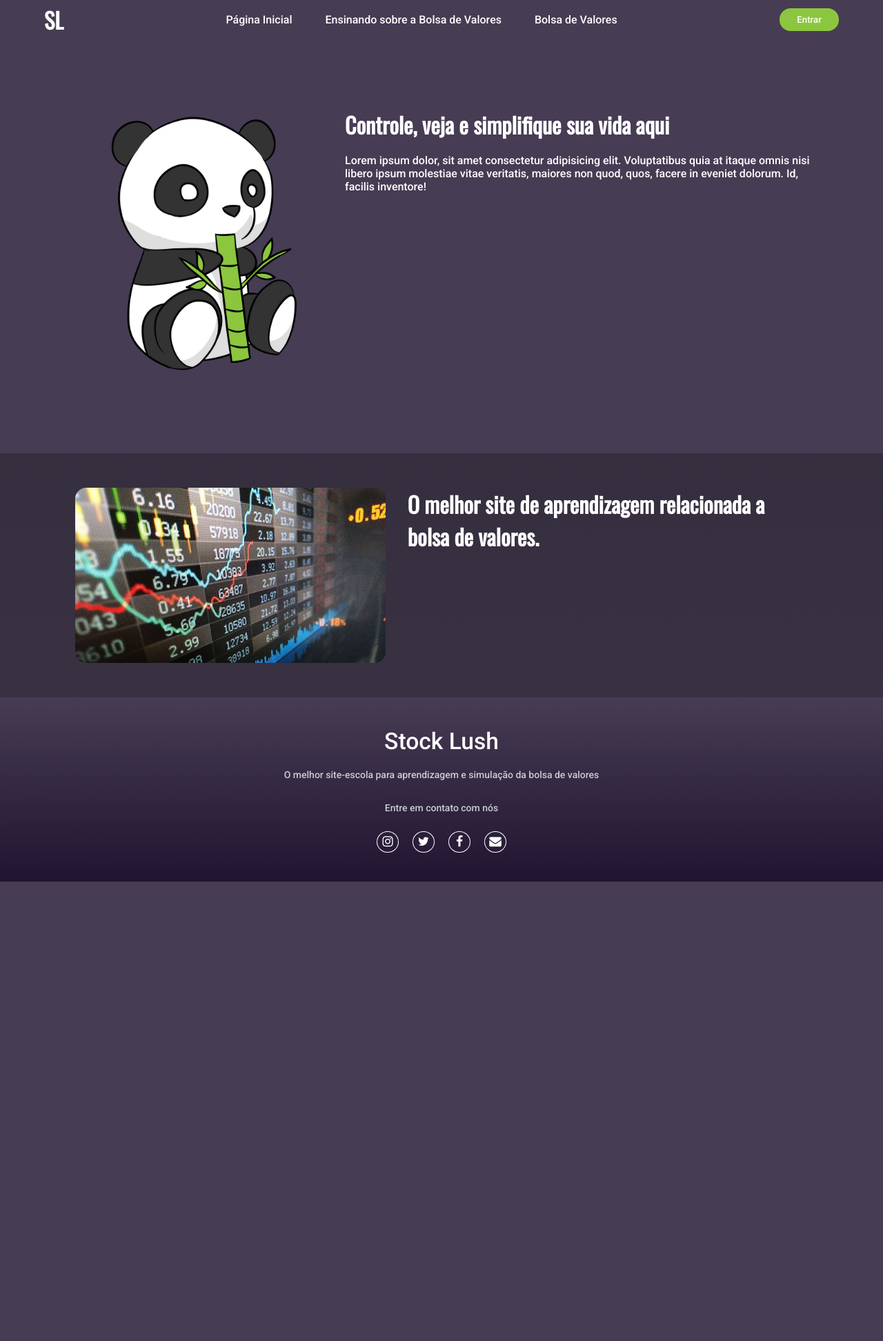
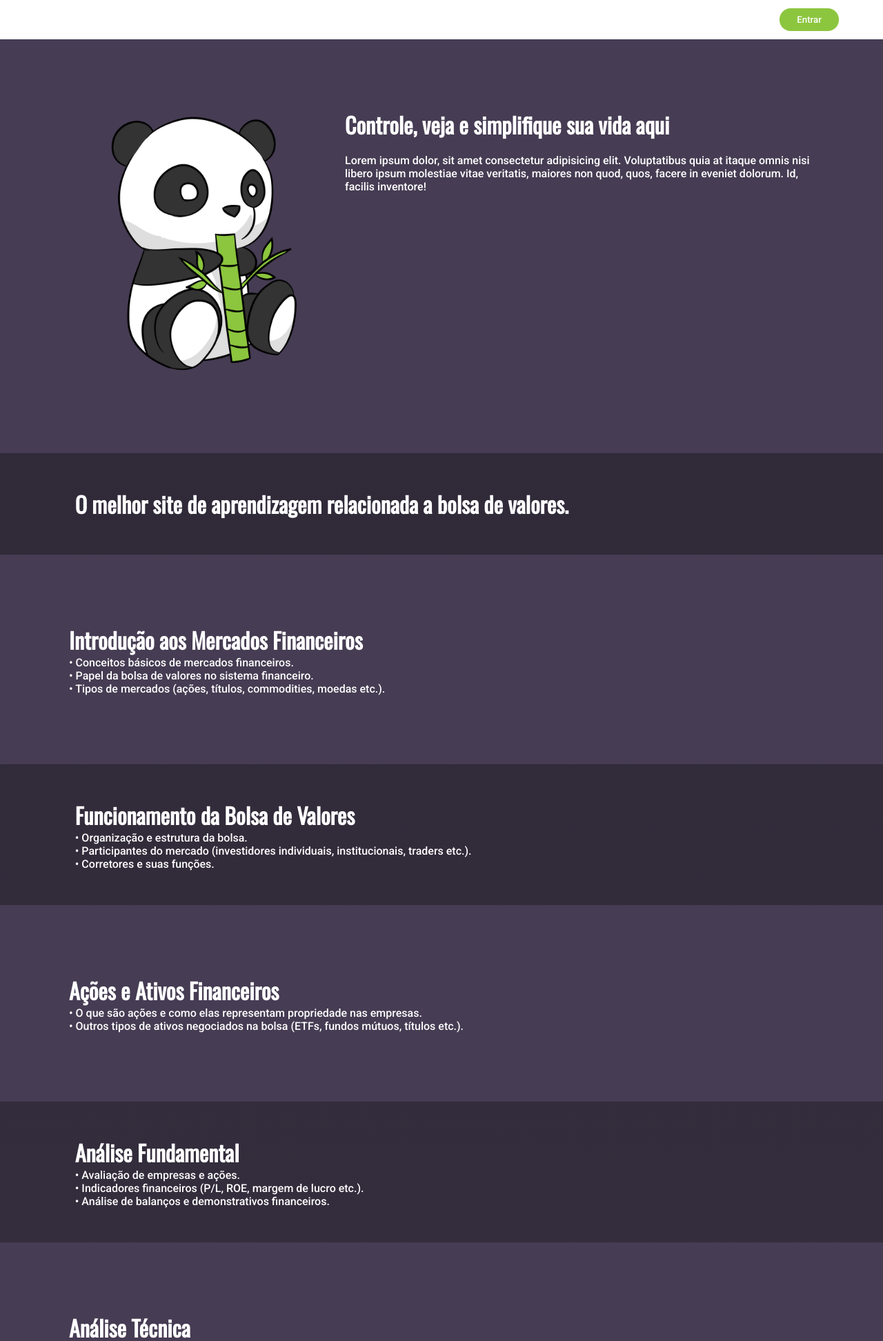
Before and after one commit to luisxDhshsh/projetointegrador2def, a PHP site: page /ensinadosobrebolsa.php in a window 1280 px wide. Shown: the top 1944 px of the page at 69% size. Before the commit the page ends 1278 px from the top, so only its background shows below. Run offline with PHP 8.4, Linux system fonts and the light colour scheme.

Commit message:
Add files via upload

```diff
--- a/assets/css/style.css
+++ b/assets/css/style.css
@@ -19,6 +19,7 @@ body {
     overflow-x: hidden;
     background: linear-gradient(#2E2836, #3C3446);
 }
+
 
 h1 {
 
@@ -49,7 +50,7 @@ header {
     justify-content: space-between;
     align-items: center;
     padding: 5px 5%;
-    background-color: #463C53;
+    background-color: white;
 }
 
 .logo {
@@ -86,7 +87,6 @@ header {
     margin-top: 50px;
     margin-bottom: 50px;
     width: 83vw;
-    display: flex;
     border-radius: 1rem;
     gap: 2rem;
 }
@@ -98,6 +98,11 @@ header {
 .follow-header {
     padding: 100px;
     display: flex;
+    background-color: #463C53;
+}
+
+.light-div {
+    padding: 100px;
     background-color: #463C53;
 }
 
@@ -314,3 +319,7 @@ footer {
         margin-bottom: 20px;
     }
 }
+
+#customizaçao{
+    color: black;
+}
--- a/ensinadosobrebolsa.php
+++ b/ensinadosobrebolsa.php
@@ -4,7 +4,7 @@
     <meta charset='utf-8'>
     <meta http-equiv='X-UA-Compatible' content='IE=edge'>
     <title>StockLush</title>
-    <link rel="shortcut icon" href="assets/img/White Gold Simple Icon Attorney & Law Logo.png type="image/x-icon">
+    <link rel="shortcut icon" href="assets/img/panda-login.png" type="image/x-icon">
     <meta name='viewport' content='width=device-width, initial-scale=1'>
     <link rel='stylesheet' type='text/css' media='screen' href='assets/css/style.css'>
     <link rel="stylesheet" href="https://stackpath.bootstrapcdn.com/font-awesome/4.7.0/css/font-awesome.min.css">
@@ -34,9 +34,96 @@
 </div>
 
 <div class="main-content">
-    <img src="assets/img/bolsa-de-val.jpeg" width="450px">
     <h1>O melhor site de aprendizagem relacionada a bolsa de valores.</h1>
 
+</div>
+
+<div class="light-div">
+    <h1>Introdução aos Mercados Financeiros </h1>
+    <p>• Conceitos básicos de mercados financeiros. <br>
+    • Papel da bolsa de valores no sistema financeiro. <br>
+• Tipos de mercados (ações, títulos, commodities, moedas etc.).</p>
+
+</div>
+
+<div class="main-content">
+   <h1>Funcionamento da Bolsa de Valores</h1>
+   <p>• Organização e estrutura da bolsa. <br>
+   • Participantes do mercado (investidores individuais, institucionais, traders etc.). <br>
+• Corretores e suas funções.</p>
+</div>
+
+<div class="light-div">
+   <h1>Ações e Ativos Financeiros</h1>
+   <p>• O que são ações e como elas representam propriedade nas empresas. <br>
+   • Outros tipos de ativos negociados na bolsa (ETFs, fundos mútuos, títulos etc.).</p>
+   </div>
+<div class="main-content">
+   <h1>Análise Fundamental</h1>
+   <p>• Avaliação de empresas e ações. <br>
+   • Indicadores financeiros (P/L, ROE, margem de lucro etc.). <br>
+• Análise de balanços e demonstrativos financeiros.</p>
+   </div>
+
+   <div class="light-div">
+   <h1>Análise Técnica</h1>
+   <p>• Gráficos de preços e padrões de análise técnica. <br>
+   • Indicadores técnicos (médias móveis, MACD, RSI etc.). <br>
+• Uso de análise técnica para tomar decisões de compra/venda.</p>
+   </div>
+
+   <div class="main-content">
+   <h1>Estratégias de Investimento</h1>
+   <p>• Investimento de longo prazo vs. trading de curto prazo. <br>
+   • Estratégias de alocação de ativos. <br>
+• Diversificação e redução de riscos.</p>
+   </div>
+
+   <div class="light-div">
+   <h1>Riscos e Retornos</h1>
+   <p>• Compreensão do risco no mercado de ações. <br>
+   • Relação entre risco e retorno. <br>
+• Avaliação dos riscos associados ao investimento em ações.</p>
+   </div>
+
+   <div class="main-content">
+   <h1>Psicologia do Investidor</h1>
+   <p>• Comportamento do investidor e vieses cognitivos. <br>
+   • Controle emocional durante variações do mercado.</p>
+   </div>
+
+   <div class="light-div">
+   <h1>Eventos Econômicos e Políticos</h1>
+   <p>• Impacto de eventos econômicos (taxas de juros, indicadores econômicos) e políticos (eleições, decisões governamentais) no mercado.</p>
+   </div>
+
+   <div class="main-content">
+   <h1>Regulação e Ética</h1>
+   <p>• Regulamentações que governam os mercados financeiros. <br>
+   • Práticas éticas e ilegais no mercado de ações.</p>
+   </div>
+
+   <div class="light-div">
+   <h1>Tecnologia e Bolsa de Valores</h1>
+   <p> •Negociação eletrônica e plataformas de trading. <br>
+   • Algoritmos de negociação e investimento automatizado.</p>
+   </div>
+
+   <div class="main-content">
+   <h1>Estudos de Caso</h1>
+   <p>• Exemplos históricos de eventos que impactaram o mercado de ações. <br>
+   • Casos de empresas bem-sucedidas e fracassos no mercado de ações.</p>
+   </div>
+
+   <div class="light-div">
+   <h1>Simulações e Prática</h1>
+   <p>• Uso de simuladores para praticar negociações sem risco financeiro. <br>
+   • Acompanhamento de carteiras fictícias.</p>
+   </div>
+
+</div>
+<div class="follow-header">
+    <h1>.</h1>
 </div>
 
 <footer>
--- a/minhaConta.php
+++ b/minhaConta.php
@@ -9,7 +9,7 @@ include('conta/protect.php');
     <meta charset='utf-8'>
     <meta http-equiv='X-UA-Compatible' content='IE=edge'>
     <title>StockLush</title>
-    <link rel="shortcut icon" href="assets/img/White_Gold_Simple_Icon_Attorney___Law_Logo-removebg-preview.png" type="image/x-icon">
+    <link rel="shortcut icon" href="assets/img/panda-login.png" type="image/x-icon">
     <meta name='viewport' content='width=device-width, initial-scale=1'>
     <link rel='stylesheet' type='text/css' media='screen' href='assets/css/style.css'>
     <link rel="stylesheet" href="https://stackpath.bootstrapcdn.com/font-awesome/4.7.0/css/font-awesome.min.css">
--- a/register.php
+++ b/register.php
@@ -36,7 +36,7 @@ if(isset($_POST['email']) || isset($_POST['senha'])){
     <meta charset='utf-8'>
     <meta http-equiv='X-UA-Compatible' content='IE=edge'>
     <title>StockLush</title>
-    <link rel="shortcut icon" href="assets/img/White_Gold_Simple_Icon_Attorney___Law_Logo-removebg-preview.png" type="image/x-icon">
+    <link rel="shortcut icon" href="assets/img/panda-login.png" type="image/x-icon">
     <meta name='viewport' content='width=device-width, initial-scale=1'>
     <link rel='stylesheet' type='text/css' media='screen' href='assets/css/style.css'>
     <link rel="stylesheet" href="https://stackpath.bootstrapcdn.com/font-awesome/4.7.0/css/font-awesome.min.css">
--- a/tela-login.php
+++ b/tela-login.php
@@ -52,7 +52,7 @@ if(isset($_POST['email']) || isset($_POST['senha'])){
     <meta charset='utf-8'>
     <meta http-equiv='X-UA-Compatible' content='IE=edge'>
     <title>StockLush</title>
-    <link rel="shortcut icon" href="assets/img/White_Gold_Simple_Icon_Attorney___Law_Logo-removebg-preview.png" type="image/x-icon">
+    <link rel="shortcut icon" href="assets/img/panda-login.png" type="image/x-icon">
     <meta name='viewport' content='width=device-width, initial-scale=1'>
     <link rel='stylesheet' type='text/css' media='screen' href='assets/css/style.css'>
     <link rel="stylesheet" href="https://stackpath.bootstrapcdn.com/font-awesome/4.7.0/css/font-awesome.min.css">
```
Also changed, not shown: bolsadevalores.php (+61 -55 lines), index.php (+2 -44 lines).
